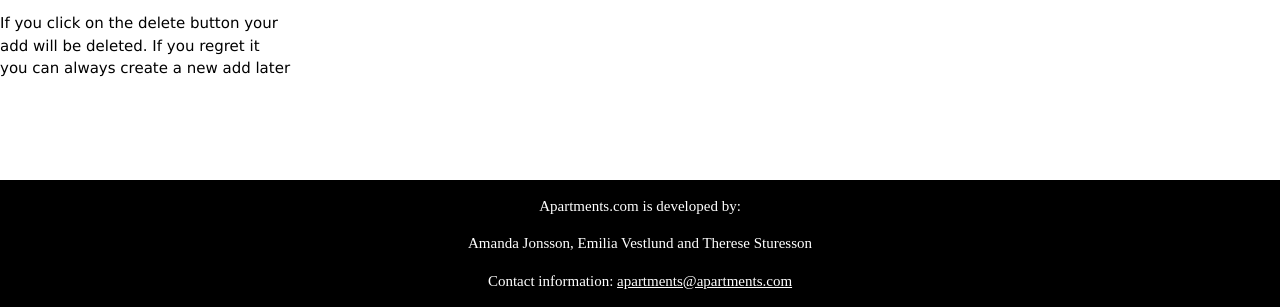
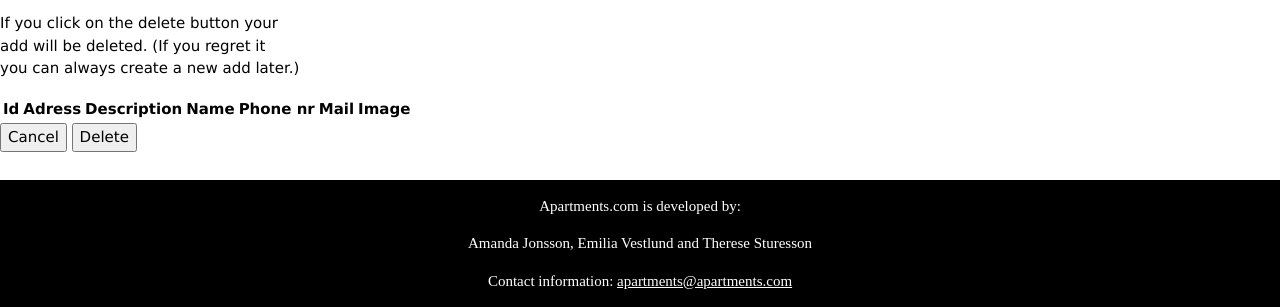
Before and after one commit to AmandaJonsson/Apartments, a plain HTML site: page apartments/src/main/webapp/rentOut/deleteRentOut.html in a window 1280 px wide. Shown: the part 493-800 px from the top of the page. Drawn offline with nearby package versions, Linux system fonts and the light colour scheme.

Commit message:
added todos and forms

```diff
--- a/apartments/src/main/webapp/rentOut/deleteRentOut.html
+++ b/apartments/src/main/webapp/rentOut/deleteRentOut.html
@@ -33,15 +33,44 @@ To change this template file, choose Tools | Templates and open the template in
           <h1>Delete an add</h1>
         </div>
 
+        <!-- TODO Se till att den endast visar anonsen man har gått in på,
+                  koppla Delete knappen så att den tar bort annonsen  -->
+
         <div>
 
             <p> Are you sure you want to delete the add? </p>
             <p> If you click on the delete button your <br>
-                add will be deleted. If you regret it <br>
-                you can always create a new add later</p>
+                add will be deleted. (If you regret it <br>
+                you can always create a new add later.)</p>
 
 
+            <form id="x">
 
+                <table id="y">
+
+                    <thead>
+                        <tr>
+                            <th>Id</th>
+                            <th>Adress</th>
+                            <th>Description</th>
+                            <th>Name</th>
+                            <th>Phone nr</th>
+                            <th>Mail</th>
+                            <th>Image</th>
+                        </tr>
+                    </thead>
+
+                    <tbody>
+
+                    </tbody>
+
+                </table>
+
+            </form>
+
+
+            <input type="button" value="Cancel" onclick="window.location.href='listRentOut.html'">
+            <input type="submit" value="Delete">
 
 
         </div>
```
Also changed, not shown: apartments/src/main/webapp/rentOut/addRentOut.html (+5 -1 lines), apartments/src/main/webapp/rentOut/listRentOut.html (+3 -1 lines), apartments/src/main/webapp/rentOut/updateRentOut.html (+6 -2 lines).
